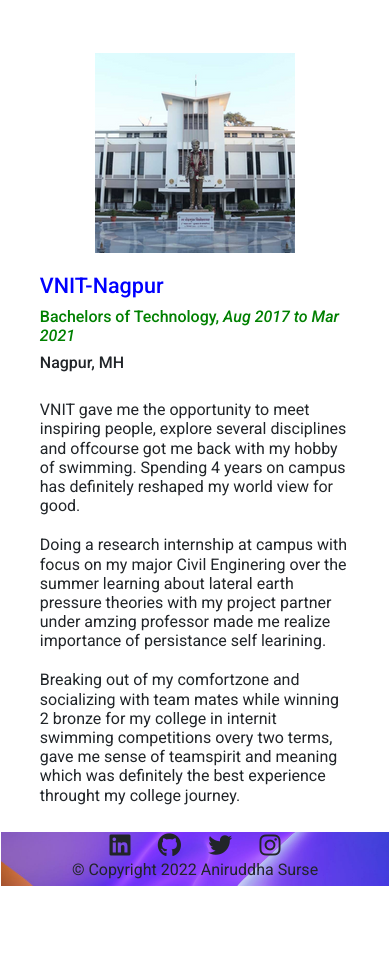
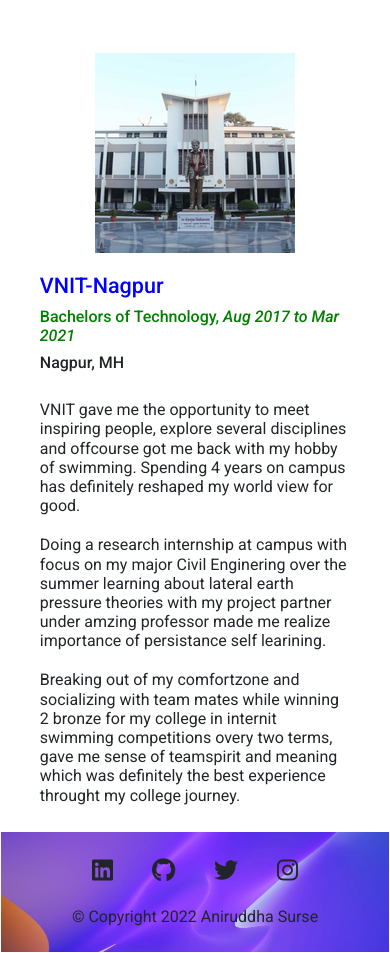
Before and after one commit to Aniruddha-VS/cv, a plain HTML site: page index.html in a window 390 px wide. Shown: the part 1708-2661 px from the top of the page. Before the commit the page ends 2595 px from the top, so only its background shows below. Drawn offline with nearby package versions, Linux system fonts and the light colour scheme.

Commit message:
Adding meta tag to make website responsive.

```diff
--- a/css/master.css
+++ b/css/master.css
@@ -176,4 +176,13 @@ a {
   width: 100%
 }
 
+.container-footing {
+  padding: 5%;
 }
+
+.share-icon{
+  padding: 5% 5% 10%;
+
+}
+
+}
--- a/index.html
+++ b/index.html
@@ -2,7 +2,7 @@
 <html lang="en" dir="ltr">
 
 <head>
-  <meta charset="utf-8">
+  <meta charset="utf-8"  name="viewport" content="width=device-width, initial-scale=1.0">
   <title>Day 82 Portfolio Website</title>
 
   <!-- Font Awesome  -->
```
